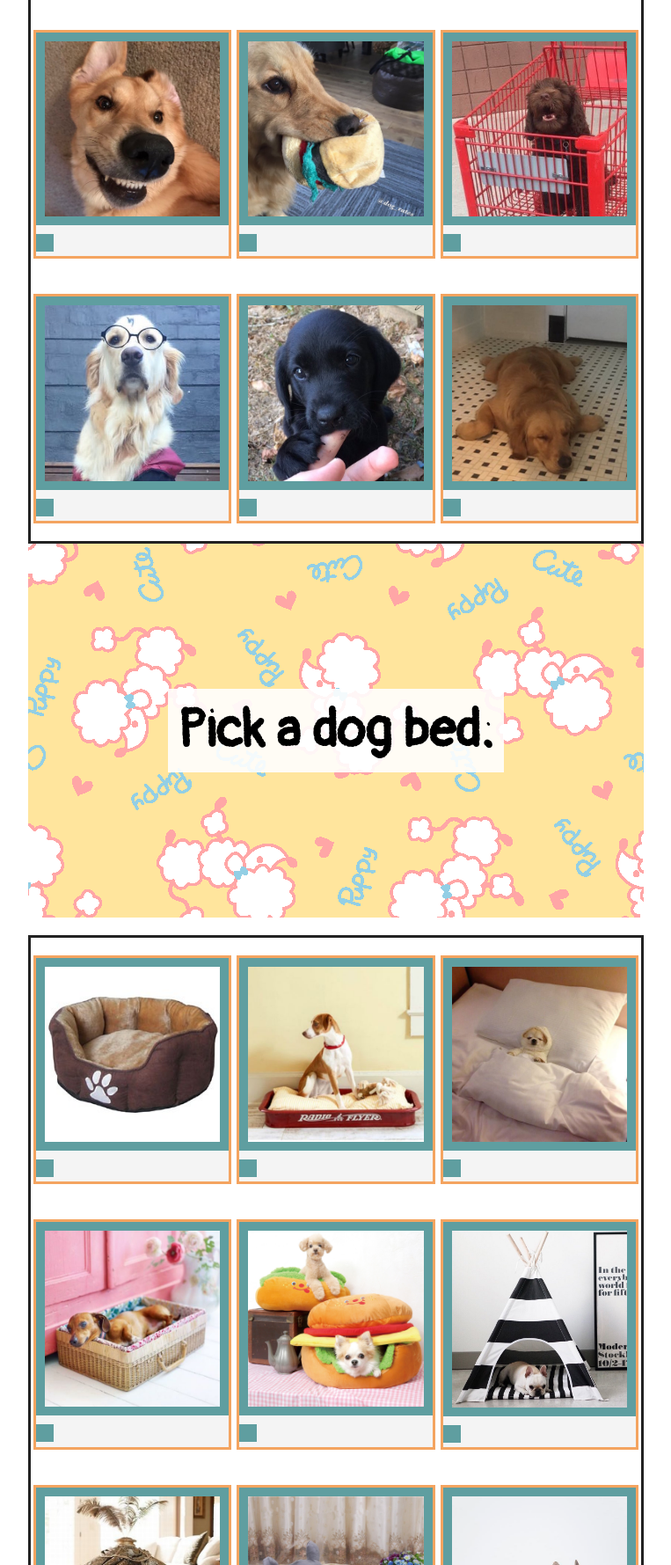
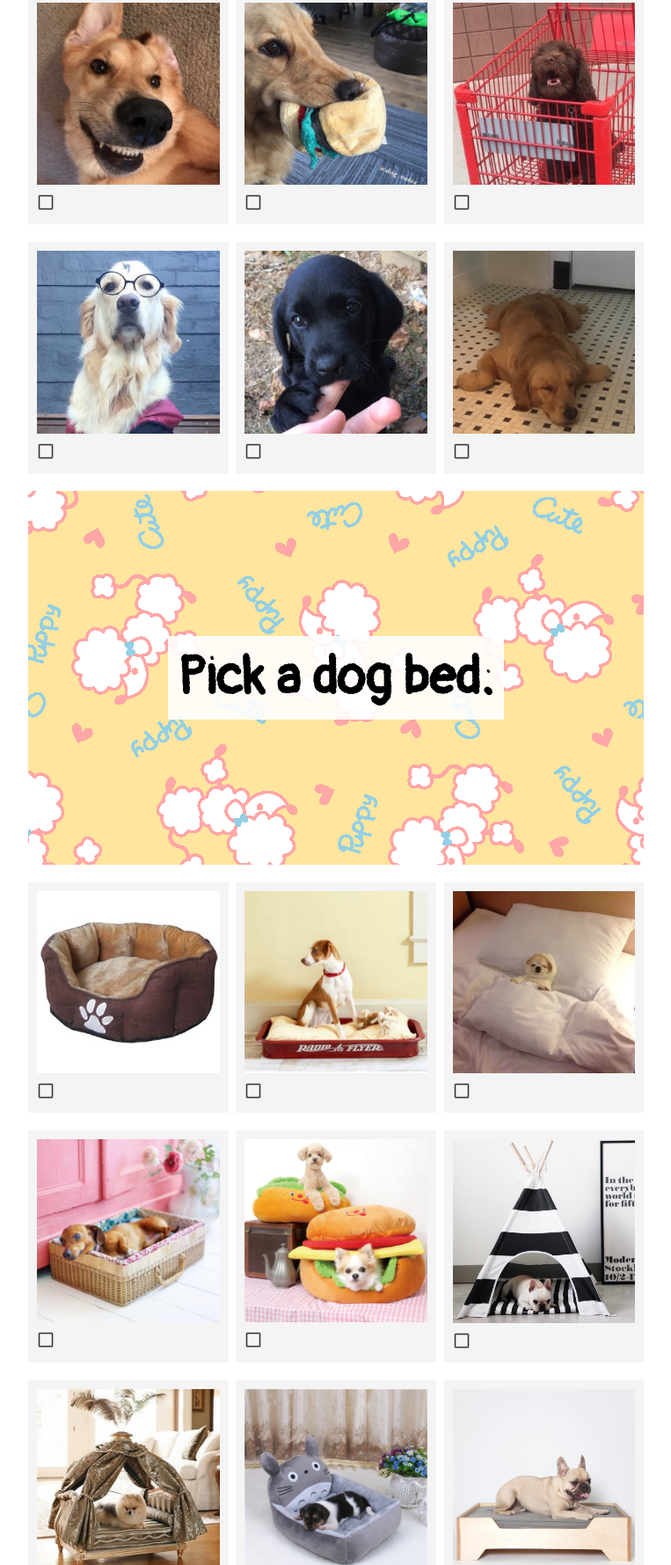
Before and after one commit to yayinternet/hw2-quiz-ext-violetguos, a browser extension: page index.html in a window 1280 px wide. Shown: the part 1021-2800 px from the top of the page at 88% size, without its empty margins (258-1021 px from the left). Drawn offline with Linux system fonts and the light colour scheme; a web font is replaced by a local one.

Commit message:
UI 1st display done

```diff
--- a/index.html
+++ b/index.html
@@ -37,48 +37,47 @@
       </section>
 
       <section class="choice-grid">
-        <div data-choice-id="blep" data-question-id="one">
+        <div class="gridbox" data-choice-id="blep" data-question-id="one">
             <img src="images/blepdog.jpg"/>
             <img class="checkbox" src="images/unchecked.png"/>
-
         </div>
 
-        <div data-choice-id="happy" data-question-id="one">
+        <div class="gridbox" data-choice-id="happy" data-question-id="one">
           <img src="./images/happydog.jpg"/>
           <img class="checkbox" src="images/unchecked.png"/>
         </div>
 
-        <div data-choice-id="sleeping" data-question-id="one">
+        <div class="gridbox" data-choice-id="sleeping" data-question-id="one">
           <img src="./images/sleepingdog.jpg"/>
           <img class="checkbox" src="images/unchecked.png"/>
         </div>
 
-        <div data-choice-id="dopey" data-question-id="one">
+        <div class="gridbox" data-choice-id="dopey" data-question-id="one">
           <img src="./images/dopeydog.jpg"/>
           <img class="checkbox" src="images/unchecked.png"/>
         </div>
 
-        <div data-choice-id="burger" data-question-id="one">
+        <div class="gridbox" data-choice-id="burger" data-question-id="one">
           <img src="./images/burgerdog.jpg"/>
           <img class="checkbox" src="images/unchecked.png"/>
         </div>
 
-        <div data-choice-id="cart" data-question-id="one">
+        <div class="gridbox" data-choice-id="cart" data-question-id="one">
           <img src="./images/cartdog.jpg"/>
           <img class="checkbox" src="images/unchecked.png"/>
         </div>
 
-        <div data-choice-id="nerd" data-question-id="one">
+        <div class="gridbox" data-choice-id="nerd" data-question-id="one">
           <img src="./images/nerddog.jpg"/>
           <img class="checkbox" src="images/unchecked.png"/>
         </div>
 
-        <div data-choice-id="shy" data-question-id="one">
+        <div class="gridbox" data-choice-id="shy" data-question-id="one">
           <img src="./images/shydog.jpg"/>
           <img class="checkbox" src="images/unchecked.png"/>
         </div>
 
-        <div data-choice-id="sleepy" data-question-id="one">
+        <div class="gridbox" data-choice-id="sleepy" data-question-id="one">
           <img src="./images/sleepydog.jpg"/>
           <img class="checkbox" src="images/unchecked.png"/>
         </div>
@@ -89,47 +88,47 @@
       </section>
 
       <section class="choice-grid">
-        <div data-choice-id="blep" data-question-id="two">
+        <div class="gridbox" data-choice-id="blep" data-question-id="two">
           <img src="images/blepbed.jpg"/>
           <img class="checkbox" src="images/unchecked.png"/>
         </div>
 
-        <div data-choice-id="happy" data-question-id="two">
+        <div class="gridbox" data-choice-id="happy" data-question-id="two">
           <img src="./images/happybed.jpg"/>
           <img class="checkbox" src="images/unchecked.png"/>
         </div>
 
-        <div data-choice-id="sleeping" data-question-id="two">
+        <div class="gridbox" data-choice-id="sleeping" data-question-id="two">
           <img src="./images/sleepingbed.jpg"/>
           <img class="checkbox" src="images/unchecked.png"/>
         </div>
 
-        <div data-choice-id="dopey" data-question-id="two">
+        <div class="gridbox" data-choice-id="dopey" data-question-id="two">
           <img src="./images/dopeybed.jpg"/>
           <img class="checkbox" src="images/unchecked.png"/>
         </div>
 
-        <div data-choice-id="burger" data-question-id="two">
+        <div class="gridbox" data-choice-id="burger" data-question-id="two">
           <img src="./images/burgerbed.jpg"/>
           <img class="checkbox" src="images/unchecked.png"/>
         </div>
 
-        <div data-choice-id="cart" data-question-id="two">
+        <div class="gridbox" data-choice-id="cart" data-question-id="two">
           <img src="./images/cartbed.jpg"/>
           <img class="checkbox" src="images/unchecked.png"/>
         </div>
 
-        <div data-choice-id="nerd" data-question-id="two">
+        <div class="gridbox" data-choice-id="nerd" data-question-id="two">
           <img src="./images/nerdbed.jpg"/>
           <img class="checkbox" src="images/unchecked.png"/>
         </div>
 
-        <div data-choice-id="shy" data-question-id="two">
+        <div class="gridbox" data-choice-id="shy" data-question-id="two">
           <img src="./images/shybed.jpg"/>
           <img class="checkbox" src="images/unchecked.png"/>
         </div>
 
-        <div data-choice-id="sleepy" data-question-id="two">
+        <div class="gridbox" data-choice-id="sleepy" data-question-id="two">
           <img src="./images/sleepybed.jpg"/>
           <img class="checkbox" src="images/unchecked.png"/>
         </div>
@@ -141,47 +140,47 @@
 
       <section class="choice-grid">
 
-        <div data-choice-id="blep" data-question-id="three">
+        <div class="gridbox" data-choice-id="blep" data-question-id="three">
           <img src="images/bleptoy.jpg"/>
           <img class="checkbox" src="images/unchecked.png"/>
         </div>
 
-        <div data-choice-id="happy" data-question-id="three">
+        <div class="gridbox" data-choice-id="happy" data-question-id="three">
           <img src="./images/happytoy.jpg"/>
           <img class="checkbox" src="images/unchecked.png"/>
         </div>
 
-        <div data-choice-id="sleeping" data-question-id="three">
+        <div class="gridbox" data-choice-id="sleeping" data-question-id="three">
           <img src="./images/sleepingtoy.jpg"/>
           <img class="checkbox" src="images/unchecked.png"/>
         </div>
 
-        <div data-choice-id="dopey" data-question-id="three">
+        <div class="gridbox" data-choice-id="dopey" data-question-id="three">
           <img src="./images/dopeytoy.jpg"/>
           <img class="checkbox" src="images/unchecked.png"/>
         </div>
 
-        <div data-choice-id="burger" data-question-id="three">
+        <div  class="gridbox" data-choice-id="burger" data-question-id="three">
           <img src="./images/burgertoy.jpg"/>
           <img class="checkbox" src="images/unchecked.png"/>
         </div>
 
-        <div data-choice-id="cart" data-question-id="three">
+        <div class="gridbox" data-choice-id="cart" data-question-id="three">
           <img src="./images/carttoy.jpg"/>
           <img class="checkbox" src="images/unchecked.png"/>
         </div>
 
-        <div data-choice-id="nerd" data-question-id="three">
+        <div class="gridbox" data-choice-id="nerd" data-question-id="three">
           <img src="./images/nerdtoy.jpg"/>
           <img class="checkbox" src="images/unchecked.png"/>
         </div>
 
-        <div data-choice-id="shy" data-question-id="three">
+        <div class="gridbox" data-choice-id="shy" data-question-id="three">
           <img src="./images/shytoy.jpg"/>
           <img class="checkbox" src="images/unchecked.png"/>
         </div>
 
-        <div data-choice-id="sleepy" data-question-id="three">
+        <div class="gridbox" data-choice-id="sleepy" data-question-id="three">
           <img src="./images/sleepytoy.jpg"/>
           <img class="checkbox" src="images/unchecked.png"/>
         </div>
--- a/style.css
+++ b/style.css
@@ -1,26 +1,29 @@
 /* TODO(you): Write the CSS to finish the assignment! */
 
+:root{
+    --section-width: 700px;
+    --padding-size: 10px;
+    --grid-size: calc(var(--section-width)*0.325);
+}
+
+.choice-grid{
+    display: flex;
+    flex-wrap: wrap;
+    justify-content: space-between;
+}
+
 .choice-grid div img {
-    /*width: 32.5%;*/
-    max-width: 100%;
-    max-height: 100%;
-    border: solid cadetblue 10px;
+    width: 100%;
     box-sizing: border-box;
 
 }
 
 .choice-grid div{
-    border: solid sandybrown;
-    width: 32.5%;
-    /*border: 1px #dcdcdc;*/
+    width: var(--grid-size);
+    border: 1px #dcdcdc;
     background-color: #f4f4f4;
     box-sizing: border-box;
-    margin: 20px auto;
+    padding: 10px;
+
+    margin-bottom: 20px;
 }
-
-.choice-grid{
-    display: flex;
-    border: solid;
-    flex-wrap: wrap;
-
-}
```
